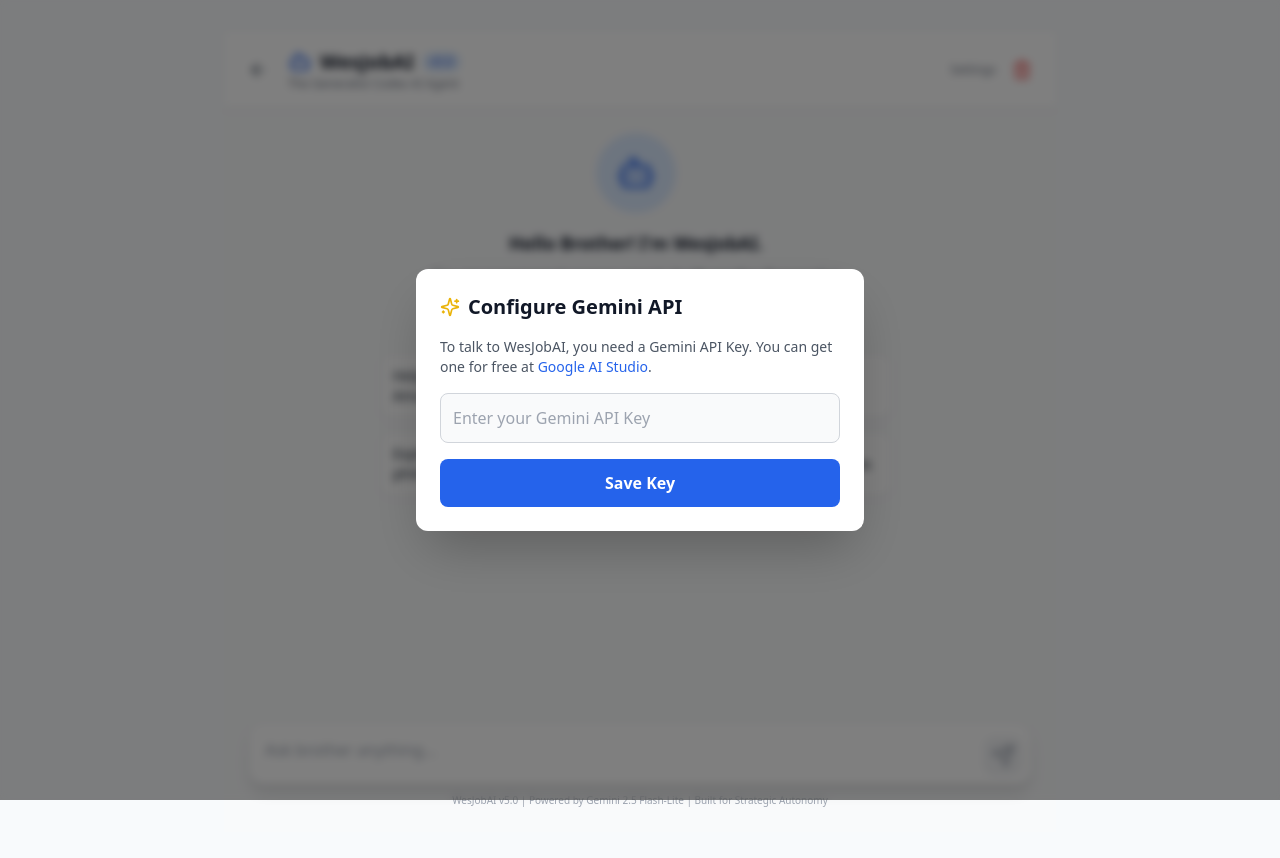
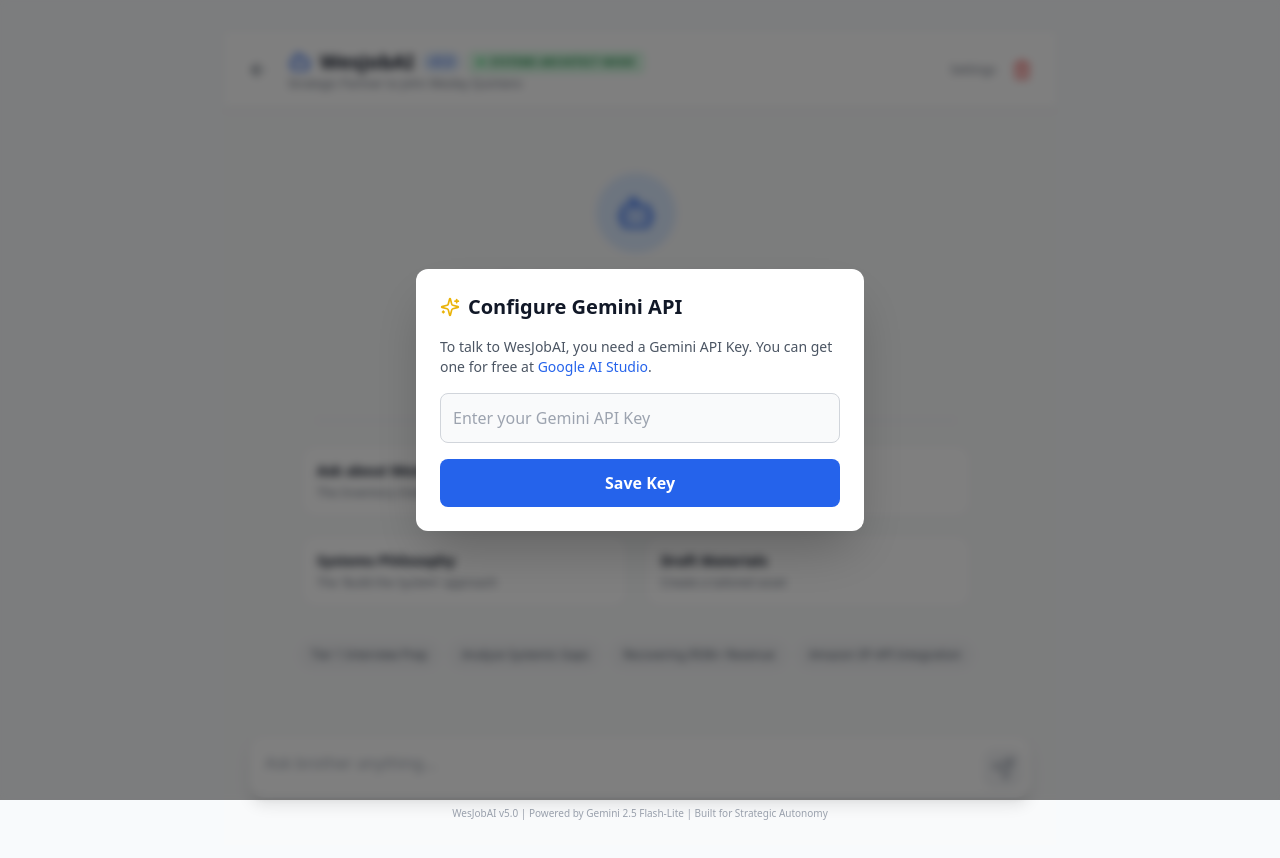
Before and after one commit to johnwesleyquintero/resume, a React (Vite) app: page /wesjobai in a window 1280 px wide. Shown: the top 858 px of the page. Built offline with nearby package versions, Linux system fonts and the light colour scheme.

Commit message:
feat(WesJobAI): enhance UI with systems architect mode and recruiter toolbox
- Add "Systems Architect Mode" badge to header
- Implement recruiter toolbox section with prompt buttons
- Update welcome message and quick prompts
- Improve dark mode support for clear chat button

```diff
--- a/src/pages/WesJobAI.tsx
+++ b/src/pages/WesJobAI.tsx
@@ -113,11 +113,17 @@
               <ArrowLeft className="w-5 h-5 text-gray-600 dark:text-gray-300" />
             </Link>
             <div>
+              <div className="flex items-center gap-2">
                 <h1 className="text-xl font-bold text-gray-900 dark:text-white flex items-center gap-2">
                   <Bot className="w-6 h-6 text-blue-600" />
                   WesJobAI <span className="text-xs font-normal px-2 py-0.5 bg-blue-100 text-blue-700 rounded-full">v5.0</span>
                 </h1>
-              <p className="text-xs text-gray-500 dark:text-gray-400">The Generalist Codex AI Agent</p>
+                <div className="hidden sm:flex items-center gap-1.5 px-2 py-0.5 bg-green-100 dark:bg-green-900/30 text-green-700 dark:text-green-400 text-[10px] font-bold uppercase tracking-wider rounded border border-green-200 dark:border-green-800">
+                  <div className="w-1.5 h-1.5 rounded-full bg-green-500 animate-pulse"></div>
+                  Systems Architect Mode
+                </div>
+              </div>
+              <p className="text-xs text-gray-500 dark:text-gray-400">Strategic Partner to John Wesley Quintero</p>
             </div>
           </div>
           <div className="flex items-center gap-2">
@@ -129,7 +135,7 @@
             </button>
             <button
               onClick={clearChat}
-              className="p-2 hover:bg-red-50 text-red-500 rounded-full transition-colors"
+              className="p-2 hover:bg-red-50 dark:hover:bg-red-900/20 text-red-500 rounded-full transition-colors"
               title="Clear Chat"
             >
               <Trash2 className="w-5 h-5" />
@@ -186,27 +192,76 @@
           className="flex-1 overflow-y-auto space-y-6 pr-2 scrollbar-thin scrollbar-thumb-gray-300 dark:scrollbar-thumb-gray-700"
         >
           {messages.length === 0 && (
-            <div className="flex flex-col items-center justify-center h-full text-center space-y-4 animate-fadeIn">
-              <div className="w-20 h-20 bg-blue-100 dark:bg-blue-900/30 rounded-full flex items-center justify-center">
+            <div className="flex flex-col items-center justify-center min-h-full py-10 text-center space-y-8 animate-fadeIn">
+              <div className="space-y-4">
+                <div className="w-20 h-20 bg-blue-100 dark:bg-blue-900/30 rounded-full flex items-center justify-center mx-auto">
                   <Bot className="w-10 h-10 text-blue-600" />
                 </div>
-              <div className="max-w-md">
-                <h3 className="text-lg font-bold text-gray-900 dark:text-white">Hello Brother! I'm WesJobAI.</h3>
+                <div className="max-w-md mx-auto">
+                  <h3 className="text-2xl font-bold text-gray-900 dark:text-white">Hello Brother! I'm WesJobAI.</h3>
                   <p className="text-gray-600 dark:text-gray-400 mt-2">
-                  I'm your personal career agent, built on the Generalist Codex. How can I help you with your applications or systems strategy today?
+                    I'm the strategic extension of John Wesley. I'm trained on his "Build the System" philosophy and technical architecture.
                   </p>
                 </div>
-              <div className="grid grid-cols-1 sm:grid-cols-2 gap-3 w-full max-w-lg mt-8">
+              </div>
+
+              {/* Recruiter Toolbox */}
+              <div className="w-full max-w-2xl space-y-4">
+                <div className="flex items-center gap-2 px-4">
+                  <div className="h-px flex-1 bg-gray-200 dark:bg-gray-700"></div>
+                  <span className="text-[10px] font-bold text-gray-400 uppercase tracking-widest">Recruiter Toolbox</span>
+                  <div className="h-px flex-1 bg-gray-200 dark:bg-gray-700"></div>
+                </div>
+
+                <div className="grid grid-cols-1 sm:grid-cols-2 gap-4">
                   {[
-                  "Help me draft a cover letter for an Amazon Ops role.",
-                  "Analyze this job description for systemic gaps.",
-                  "Explain my 'Build the System' philosophy.",
-                  "Prepare me for a Tier 1 interview."
+                    {
+                      label: "Ask about WesBI",
+                      desc: "The Inventory Intelligence Cockpit",
+                      prompt: "Tell me about WesBI. How did it improve inventory planning by 30%?"
+                    },
+                    {
+                      label: "Buy Box Master",
+                      desc: "The Pricing Intelligence System",
+                      prompt: "How does the Buy Box Master tool help dominate Amazon sales?"
+                    },
+                    {
+                      label: "Systems Philosophy",
+                      desc: "The 'Build the System' approach",
+                      prompt: "Explain your 'Build the System' philosophy and how it prevents recurring problems."
+                    },
+                    {
+                      label: "Draft Materials",
+                      desc: "Create a tailored asset",
+                      prompt: "Help me draft a cover letter based on John's 6+ years of Amazon experience."
+                    }
+                  ].map((item, i) => (
+                    <button
+                      key={i}
+                      onClick={() => {
+                        setInput(item.prompt);
+                        // Optional: trigger send immediately if we want
+                      }}
+                      className="group p-4 text-left bg-white dark:bg-gray-800 border border-gray-200 dark:border-gray-700 rounded-2xl hover:border-blue-500 dark:hover:border-blue-500 hover:shadow-md transition-all flex flex-col gap-1"
+                    >
+                      <span className="text-sm font-bold text-gray-900 dark:text-white group-hover:text-blue-600 transition-colors">{item.label}</span>
+                      <span className="text-xs text-gray-500 dark:text-gray-400">{item.desc}</span>
+                    </button>
+                  ))}
+                </div>
+              </div>
+
+              <div className="flex flex-wrap justify-center gap-2">
+                {[
+                  "Tier 1 Interview Prep",
+                  "Analyze Systemic Gaps",
+                  "Recovering $50k+ Revenue",
+                  "Amazon SP-API Integration"
                 ].map((suggestion, i) => (
                   <button
                     key={i}
                     onClick={() => setInput(suggestion)}
-                    className="p-3 text-left text-sm bg-white dark:bg-gray-800 border border-gray-200 dark:border-gray-700 rounded-xl hover:border-blue-500 dark:hover:border-blue-500 transition-all shadow-sm group"
+                    className="px-3 py-1.5 text-xs bg-gray-100 dark:bg-gray-800 text-gray-600 dark:text-gray-400 rounded-full hover:bg-blue-50 dark:hover:bg-blue-900/30 hover:text-blue-600 transition-all border border-transparent hover:border-blue-200"
                   >
                     {suggestion}
                   </button>
```
Lines whose indentation alone changed are shown as unchanged.
